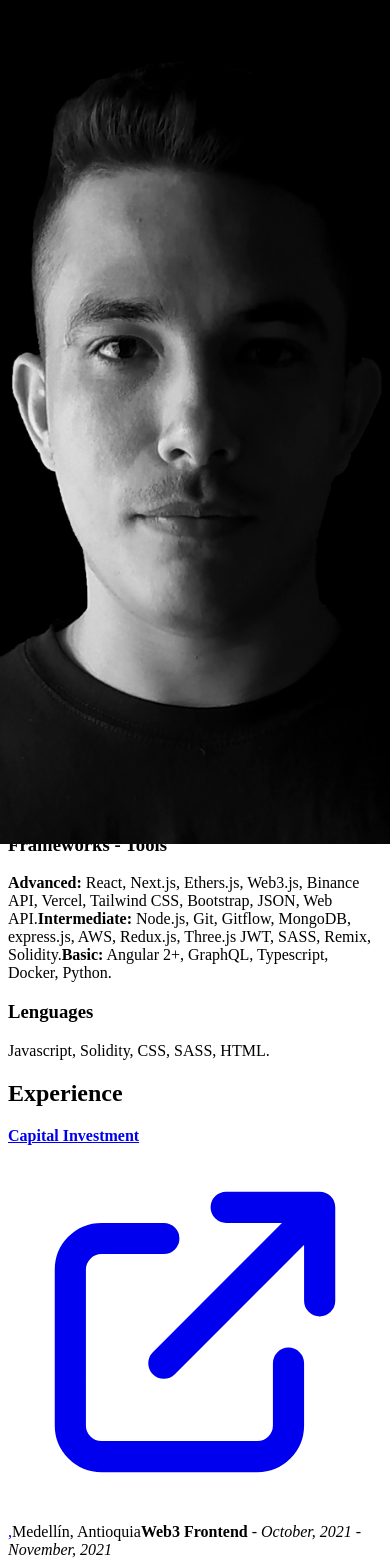
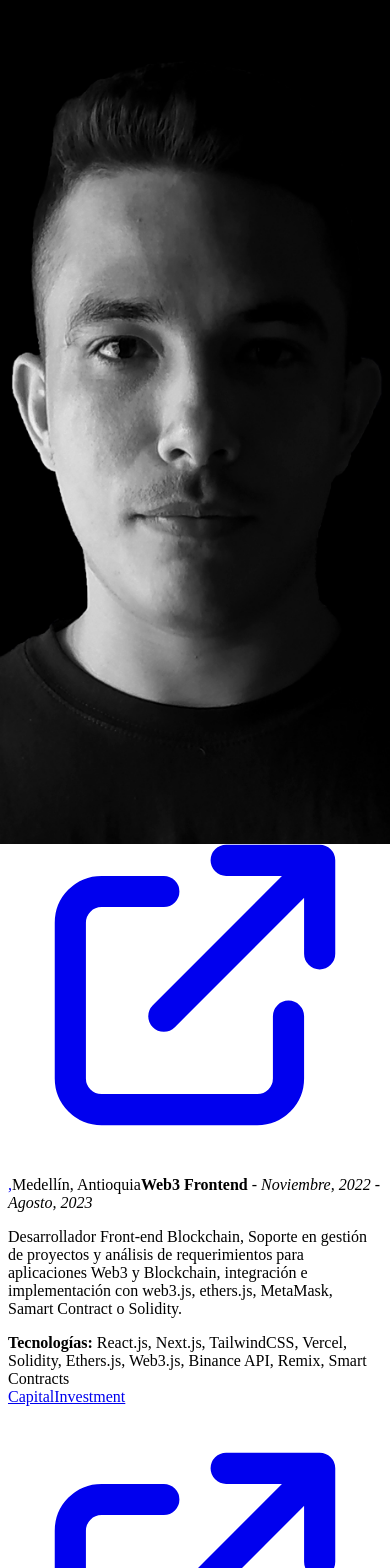
Before and after one commit to perezjair94/portfolio, a Next.js app: page / in a window 390 px wide. Shown: the top 1568 px of the page. Built offline with nearby package versions, Linux system fonts and the light colour scheme.

Commit message:
feat(index): translate page to spanish

```diff
--- a/pages/index.jsx
+++ b/pages/index.jsx
@@ -42,21 +42,18 @@ function Home() {
               Javascript, React.js, Next.js, Web3.js
             </span>
             <p className="text-base lg:text-lg mt-4 font-light">
-              With +4 years of experience developing Frontend applications
-              Javascript with React.js, Next.js Framework, Redux.js, Tailwind
-              CSS, SASS or Bootstrap, Backend with Node.js, express.js and
-              MongoDB, Blockchain with Ethers.js, Smart Contracts, Solidity or
-              Binance API and virtual environments with Three.js integrated with
-              blockchain networks.
+              Desarrollador Frontend con +4 años de experiencia desarrollando
+              aplicaciones Frontend Javascript con React.js, Next.js Framework,
+              Redux.js, TailwindCSS, SASS o Bootstrap.
             </p>
             <a
-              href="/docs/Resume%20-%20Jair%20Pérez.pdf"
+              href="/docs/CV%20-%20Jair%20Pérez.pdf"
               className="mt-5 font-medium inline-block md:text-lg"
               target="_blank"
             >
               <div className="flex items-center space-x-2 group">
                 <span className="bg-clip-text text-transparent bg-gradient-to-r from-blue-500 to-pink-500 group-hover:text-black">
-                  See resume
+                  Ver curriculum
                 </span>
                 <svg
                   xmlns="http://www.w3.org/2000/svg"
@@ -86,38 +83,8 @@ function Home() {
             />
           </div>
         </div>
-        <div className="mt-14">
-          <h2 className="text-2xl lg:text-3xl font-medium">Habilities</h2>
-          <div className="mt-4">
-            <h3 className="text-xl lg:text-2xl font-medium">
-              Frameworks - Tools
-            </h3>
-            <p className="mt-3 text-base lg:text-lg font-light max-w-prose">
-              <span className="block">
-                <b className="font-semibold">Advanced:</b> React, Next.js,
-                Ethers.js, Web3.js, Binance API, Vercel, Tailwind CSS,
-                Bootstrap, JSON, Web API.
-              </span>
-              <span className="block">
-                <b className="font-semibold">Intermediate:</b> Node.js, Git,
-                Gitflow, MongoDB, express.js, AWS, Redux.js, Three.js JWT, SASS,
-                Remix, Solidity.
-              </span>
-              <span className="block">
-                <b className="font-semibold">Basic:</b> Angular 2+, GraphQL,
-                Typescript, Docker, Python.
-              </span>
-            </p>
-          </div>
-          <div className="mt-4">
-            <h3 className="text-xl lg:text-2xl font-medium">Lenguages</h3>
-            <p className="mt-3 text-base lg:text-lg font-light">
-              Javascript, Solidity, CSS, SASS, HTML.
-            </p>
-          </div>
-        </div>
         <div className="mt-10">
-          <h2 className="text-2xl lg:text-3xl font-medium">Experience</h2>
+          <h2 className="text-2xl lg:text-3xl font-medium">Experiencia</h2>
           <div className="mt-8 max-w-prose">
             <a
               href="https://www.capitalinvestmenttm.com"
@@ -146,30 +113,18 @@ function Home() {
             <span className="text-base lg:text-lg font-light inline-block text-gray-600 my-2">
               Medellín, Antioquia
             </span>
-            {/* <span className="text-base lg:text-lg block md:inline-block">
-              <b className="font-semibold">Chief Technology Officer</b> -{" "}
-              <i>November, 2021 - Actualidad</i>
-            </span>
-            <p className="text-base lg:text-lg font-light mb-4">
-              Establishing project specifications and technical direction,
-              Creating a framework of technical standards and procedures, In
-              charge of helping the company use technology efficiently and
-              profitably, Create a technological strategy of the company
-              Supervise the IT infrastructure to ensure functionality.
-            </p> */}
             <span className="text-base lg:text-lg block md:inline-block">
               <b className="font-semibold">Web3 Frontend</b> -{" "}
-              <i>October, 2021 - November, 2021</i>
+              <i>Noviembre, 2022 - Agosto, 2023</i>
             </span>
             <p className="text-base lg:text-lg font-light">
-              Front-end Blockchain Developer, Support in project management and
-              requirements analysis for Web 3 and Blockchain applications,
-              integration and Blockchain, integration and implementation with
-              web3.js, ethers.js, Binance API, MetaMask, Smart Contract or
-              Solidity.
+              Desarrollador Front-end Blockchain, Soporte en gestión de
+              proyectos y análisis de requerimientos para aplicaciones Web3 y
+              Blockchain, integración e implementación con web3.js, ethers.js,
+              MetaMask, Samart Contract o Solidity.
             </p>
             <span className="text-base lg:text-lg font-light mt-6 block">
-              <b className="font-semibold">Tecnologies:</b> React.js, Next.js,
+              <b className="font-semibold">Tecnologías:</b> React.js, Next.js,
               TailwindCSS, Vercel, Solidity, Ethers.js, Web3.js, Binance API,
               Remix, Smart Contracts
             </span>
@@ -216,17 +171,16 @@ function Home() {
             </span>
             <span className="text-base lg:text-lg block md:inline-block">
               <b className="font-semibold">Web3 Frontend</b> -{" "}
-              <i>October, 2021 - November, 2021</i>
+              <i>Octubre, 2021 - Noviembre, 2021</i>
             </span>
             <p className="text-base lg:text-lg font-light">
-              Front-end Blockchain Developer, Support in project management and
-              requirements analysis for Web 3 and Blockchain applications,
-              integration and Blockchain, integration and implementation with
-              web3.js, ethers.js, Binance API, MetaMask, Smart Contract or
-              Solidity.
+              Desarrollador Blockchain Front-end, Apoyo en la gestión de
+              proyectos y análisis de los requisitos para aplicaciones Web3 y
+              Blockchain, integración e implementación con web3.js, ethers.js,
+              MetaMask, Smart Contract o Solidity.
             </p>
             <span className="text-base lg:text-lg font-light mt-6 block">
-              <b className="font-semibold">Tecnologies:</b> React.js, Next.js,
+              <b className="font-semibold">Tecnologías:</b> React.js, Next.js,
               TailwindCSS, Vercel, Solidity, Ethers.js, Web3.js, Binance API,
               Remix, Smart Contracts
             </span>
@@ -269,16 +223,16 @@ function Home() {
             </span>
             <span className="text-base lg:text-lg block md:inline-block">
               <b className="font-semibold">Frontend</b> -{" "}
-              <i>September, 2021 - October, 2022</i>
+              <i>Septiembre, 2021 - Octubre, 2022</i>
             </span>
             <p className="text-base lg:text-lg font-light">
-              Frontend Developer, web application designer with Ant Design and
-              Bootstrap, integration with APIs and implementation with React and
-              Redux, support in project management and requirements analysis for
-              software requirements for software implementation.
+              Desarrollador Frontend, maquetador de aplicaciones web con Ant
+              Design y Bootstrap, integración con APIs e implementación con
+              React y Redux, apoyo en la gestión de proyectos y análisis de los
+              requisitos para aplicación de programas.
             </p>
             <span className="text-base lg:text-lg font-light mt-6 block">
-              <b className="font-semibold">Tecnologies:</b> React.js, Redux.js,
+              <b className="font-semibold">Tecnologías:</b> React.js, Redux.js,
               Javascript, JSON, JWT, Web API Ant Design, Bootstrap, Git, Git
               flow
             </span>
@@ -313,20 +267,22 @@ function Home() {
             </span>
             <span className="text-base lg:text-lg block md:inline-block">
               <b className="font-semibold">Frontend</b> -{" "}
-              <i>August, 2019 - September, 2021</i>
+              <i>Agosto, 2019 - Septiembre, 2021</i>
             </span>
             <p className="text-base lg:text-lg font-light">
-              Frontend developer, web page and web application designer and
-              integration of APIs with the Frontend.
+              Desarrollador Frontend, maquetador de páginas y aplicaciones web e
+              integración de APIs con el Frontend.
             </p>
             <ul className="text-base font-light list-disc p-6 px-8">
               <li>
-                Reduce by 80% the delivery time of web sites to the customer
-                thanks to Vercel
+                Reduje en 80% el tiempo de entrega de webs al cliente gracias
+                Vercel
               </li>
-              <li>Reduce layout time by 40% with Tailwind CSS</li>
               <li>
-                Increased development efficiency by 70% thanks to Git flow
+                Reduje en un 40% el tiempo de maquetación gracias a Tailwind CSS
+              </li>
+              <li>
+                Aumentó en 70% la eficiencia de desarrollo gracias a Git flow
               </li>
             </ul>
             <span className="text-base lg:text-lg font-light">
@@ -340,16 +296,11 @@ function Home() {
               link="https://micasa10.vercel.app/"
               image="casa10.png"
             />
-            {/* <ProjectCard
-              title="Neutro"
-              link="https://wearered.co/neutro"
-              image="neutro.jpg"
-            /> */}
           </div>
         </div>
         <div id="projects" />
         <div className="mt-14">
-          <h2 className="text-2xl lg:text-3xl font-medium">Projects</h2>
+          <h2 className="text-2xl lg:text-3xl font-medium">Proyectos</h2>
           <div className="border-b py-8 max-w-prose">
             <a
               href="https://paytoshi-commerce.vercel.app/"
@@ -373,78 +324,13 @@ function Home() {
               </svg>
             </a>
             <span className="inline-block mx-2">-</span>
-            <i>November, 2022</i>
+            <i>Noviembre, 2022</i>
             <p className="text-base lg:text-lg font-light">
-              Test e-commerce to accept cryptocurrencies payments, integrating
-              Paytoshi payment processor.
+              Pruebe el comercio electrónico para aceptar pagos con
+              criptomonedas, integrando el procesador de pagos Paytoshi.
             </p>
             <span className="text-base lg:text-lg block mt-4 font-light">
-              <b className="font-semibold">Tecnologies:</b> Next.js, React.js,
-              Tailwind CSS, express.js, MongoDB, Vercel, Paytoshi
-            </span>
-          </div>
-          <div className="border-b py-8 max-w-prose">
-            <a
-              href="https://oquendo.vercel.app/"
-              target="_blank"
-              className="text-base text-blue-500 hover:text-black lg:text-lg mr-1"
-            >
-              <b className="font-medium mr-1">Personal Porfolio</b>
-              <svg
-                xmlns="http://www.w3.org/2000/svg"
-                className="h-6 w-6 inline-flex"
-                fill="none"
-                viewBox="0 0 24 24"
-                stroke="currentColor"
-              >
-                <path
-                  strokeLinecap="round"
-                  strokeLinejoin="round"
-                  strokeWidth={2}
-                  d="M10 6H6a2 2 0 00-2 2v10a2 2 0 002 2h10a2 2 0 002-2v-4M14 4h6m0 0v6m0-6L10 14"
-                />
-              </svg>
-            </a>
-            <span className="inline-block mx-2">-</span>
-            <i>August, 2022</i>
-            <p className="text-base lg:text-lg font-light">
-              Web portfolio with my information.
-            </p>
-            <span className="text-base lg:text-lg block mt-4 font-light">
-              <b className="font-semibold">Tecnologies:</b> Next.js, React.js,
-              Tailwind CSS, Vercel
-            </span>
-          </div>
-          <div className="border-b py-8 max-w-prose">
-            <a
-              href="https://paytoshi.vercel.app/"
-              target="_blank"
-              className="text-base lg:text-lg text-blue-500 hover:text-black"
-            >
-              <b className="font-medium mr-1">Paytoshi</b>
-              <svg
-                xmlns="http://www.w3.org/2000/svg"
-                className="h-6 w-6 inline-flex"
-                fill="none"
-                viewBox="0 0 24 24"
-                stroke="currentColor"
-              >
-                <path
-                  strokeLinecap="round"
-                  strokeLinejoin="round"
-                  strokeWidth={2}
-                  d="M10 6H6a2 2 0 00-2 2v10a2 2 0 002 2h10a2 2 0 002-2v-4M14 4h6m0 0v6m0-6L10 14"
-                />
-              </svg>
-            </a>
-            <span className="inline-block mx-2">-</span>
-            <i>July, 2022</i>
-            <p className="text-base lg:text-lg font-light">
-              Test to accept payments with cryptocurrencies, integrating the
-              payment processor.
-            </p>
-            <span className="text-base lg:text-lg block mt-4 font-light">
-              <b className="font-semibold">Tecnologies:</b> Next.js, React.js,
+              <b className="font-semibold">Tecnologías:</b> Next.js, React.js,
               Tailwind CSS, express.js, MongoDB, Vercel, Paytoshi
             </span>
           </div>
@@ -472,19 +358,19 @@ function Home() {
                 </svg>
               </a>
               <span className="inline-block mx-2">-</span>
-              <i>April, 2021</i>
+              <i>Abril, 2021</i>
               <p className="text-base lg:text-lg font-light">
-                Platform of courses on finance.
+                Plataforma de cursos financieros.
               </p>
               <span className="text-base lg:text-lg block mt-4 font-light">
-                <b className="font-semibold">Tecnologies:</b> Next.js, React.js,
+                <b className="font-semibold">Tecnologías:</b> Next.js, React.js,
                 Bootstrap, express.js, MongoDB, Vercel
               </span>
             </div>
           </div>
         </div>
-        <div className="mt-14">
-          <h2 className="text-2xl lg:text-3xl font-medium">Technical Tests</h2>
+        <div className="mt-10">
+          <h2 className="text-2xl lg:text-3xl font-medium">Pruebas Técnicas</h2>
           <div className="py-8">
             <div className="max-w-prose">
               <div className="lg:flex items-center gap-x-2">
@@ -520,13 +406,13 @@ function Home() {
                   </a>
                 </div>
                 <span> - </span>
-                <i>January, 2023</i>
+                <i>Enero, 2023</i>
               </div>
               <p className="text-base lg:text-lg font-light">
-                Dashboard with Pokemons list and login page.
+                Dashboard con lista de Pokemons.
               </p>
               <span className="text-base lg:text-lg block mt-4 font-light">
-                <b className="font-semibold">Tecnologies:</b> Next.js, React.js,
+                <b className="font-semibold">Tecnologías:</b> Next.js, React.js,
                 Typescript, Tailwind CSS, Twin.macro
               </span>
             </div>
@@ -578,13 +464,13 @@ function Home() {
                   </a>
                 </div>
                 <span> - </span>
-                <i>November, 2022</i>
+                <i>Noviembre, 2022</i>
               </div>
               <p className="text-base lg:text-lg font-light">
-                Landing page about recipes.
+                Landing page sobre recetas.
               </p>
               <span className="text-base lg:text-lg block mt-4 font-light">
-                <b className="font-semibold">Tecnologies:</b> React.js,
+                <b className="font-semibold">Tecnologías:</b> React.js,
                 Typescript, SASS
               </span>
             </div>
@@ -636,13 +522,13 @@ function Home() {
                   </a>
                 </div>
                 <span> - </span>
-                <i>September, 2021</i>
+                <i>Septiembre, 2021</i>
               </div>
               <p className="text-base lg:text-lg font-light">
-                E-commerce about shoes.
+                E-commerce sobre ropa.
               </p>
               <span className="text-base lg:text-lg block mt-4 font-light">
-                <b className="font-semibold">Tecnologies:</b> React.js, CSS,
+                <b className="font-semibold">Tecnologías:</b> React.js, CSS,
                 Semantic UI, SWR
               </span>
             </div>
@@ -694,13 +580,13 @@ function Home() {
                   </a>
                 </div>
                 <span> - </span>
-                <i>May, 2021</i>
+                <i>Mayo, 2021</i>
               </div>
               <p className="text-base lg:text-lg font-light">
-                Dashboard about sales record with filtering option.
+                Dashboard sobre registro de ventas con opción de filtrado.
               </p>
               <span className="text-base lg:text-lg block mt-4 font-light">
-                <b className="font-semibold">Tecnologies:</b> React.js, Next.js,
+                <b className="font-semibold">Tecnologías:</b> React.js, Next.js,
                 Tailwind CSS
               </span>
             </div>
@@ -752,10 +638,10 @@ function Home() {
                   </a>
                 </div>
                 <span> - </span>
-                <i>July, 2020</i>
+                <i>Julio, 2020</i>
               </div>
               <p className="text-base lg:text-lg font-light">
-                Suscription website resources for children.
+                Sitio web de suscripción para niños.
               </p>
               <span className="text-base lg:text-lg block mt-4 font-light">
                 <b className="font-semibold">Tecnologies:</b> React.js, Next.js,
@@ -782,7 +668,36 @@ function Home() {
           </div>
         </div>
         <div className="mt-10">
-          <h2 className="text-2xl lg:text-3xl font-medium">Prototypes</h2>
+          <h2 className="text-2xl lg:text-3xl font-medium">Habilidades</h2>
+          <div className="mt-4">
+            <h3 className="text-xl lg:text-2xl font-medium">
+              Frameworks - Herramientas
+            </h3>
+            <p className="mt-3 text-base lg:text-lg font-light max-w-prose">
+              <span className="block">
+                <b className="font-semibold">Avanzado:</b> React, Next.js,
+                Ethers.js, Web3.js, Binance API, Vercel, Tailwind CSS,
+                Bootstrap, JSON, Web API.
+              </span>
+              <span className="block">
+                <b className="font-semibold">Intermedio:</b>
+                Node.js,Typescript, Git, Gitflow, MongoDB, express.js, AWS,
+                Redux.js, Three.js JWT, SASS, Remix, Solidity.
+              </span>
+              <span className="block">
+                <b className="font-semibold">Básico:</b> GraphQL, Docker.
+              </span>
+            </p>
+          </div>
+          <div className="mt-4">
+            <h3 className="text-xl lg:text-2xl font-medium">Lenguajes</h3>
+            <p className="mt-3 text-base lg:text-lg font-light">
+              Javascript, Solidity, CSS, SASS, HTML.
+            </p>
+          </div>
+        </div>
+        <div className="mt-10">
+          <h2 className="text-2xl lg:text-3xl font-medium">Prototipos</h2>
           <div className="max-w-prose">
             <div className="border-b py-8">
               <a
@@ -809,12 +724,12 @@ function Home() {
                 </svg>{" "}
                 -
               </a>
-              <i>September, 2021</i>
+              <i>Septiembre, 2021</i>
               <p className="text-base lg:text-lg font-light">
-                Landing for NFTs collection.
+                Landing para NFTs collection.
               </p>
               <span className="text-base lg:text-lg block mt-4 font-light">
-                <b className="font-semibold">Tecnologies:</b> Figma
+                <b className="font-semibold">Tecnologías:</b> Figma
               </span>
             </div>
             <div className="py-8">
@@ -842,18 +757,18 @@ function Home() {
                 </svg>{" "}
                 -
               </a>
-              <i>August, 2021</i>
+              <i>Agosto, 2021</i>
               <p className="text-base lg:text-lg font-light">
                 Personal portfolio.
               </p>
               <span className="text-base lg:text-lg block mt-4 font-light">
-                <b className="font-semibold">Tecnologies:</b> Figma
+                <b className="font-semibold">Tecnologías:</b> Figma
               </span>
             </div>
           </div>
         </div>
         <div className="mt-10 font-light mb-8">
-          <h2 className="text-2xl lg:text-3xl font-medium">Education</h2>
+          <h2 className="text-2xl lg:text-3xl font-medium">Educación</h2>
           <span className="text-base lg:text-lg mt-4 block">
             <b className="font-semibold mr-1">Tecnológico San Agustín</b>-
             Montería, Colombía
@@ -867,45 +782,6 @@ function Home() {
           </span>
           <i className="text-base lg:text-lg">Computer Engineer, Jul 2014</i>
         </div>
-        <div className="my-14 hidden">
-          <div className="grid grid-cols-1 lg:grid-cols-3 gap-4">
-            <div>
-              <div className="h-44 bg-gray-100 rounded-md" />
-              <div className="flex space-x-4 mt-4 items-center">
-                <div className="h-16 w-16 rounded-full bg-gray-300" />
-                <div>
-                  <h3 className="text-xl font-semibold">Jesus Ricardo</h3>
-                  <span className="text-base">Fullstack Developer</span>
-                </div>
-              </div>
-            </div>
-            <div>
-              <div className="h-44 bg-gray-100 rounded-md" />
-              <div className="flex space-x-4 mt-4 items-center">
-                <div className="h-16 w-16 rounded-full bg-gray-300" />
-                <div>
-                  <h3 className="text-xl font-semibold">Paola Rohanes</h3>
-                  <span className="text-base">Administradora de empresas</span>
-                </div>
-              </div>
-            </div>
-            <div>
-              <div className="h-44 bg-gray-100 rounded-md">
-                <p className="p-10 font-light">
-                  Jair Pérez aprende rápido y es muy apasionado en lo que hace,
-                  le gustan los retos y me sorprende mucho su resiliencia.
-                </p>
-              </div>
-              <div className="flex space-x-4 mt-4 items-center">
-                <div className="h-16 w-16 rounded-full bg-gray-300" />
-                <div>
-                  <h3 className="text-xl font-semibold">Neifer García</h3>
-                  <span className="text-base">Backend Developer</span>
-                </div>
-              </div>
-            </div>
-          </div>
-        </div>
       </div>
     </Layout>
   );
```
